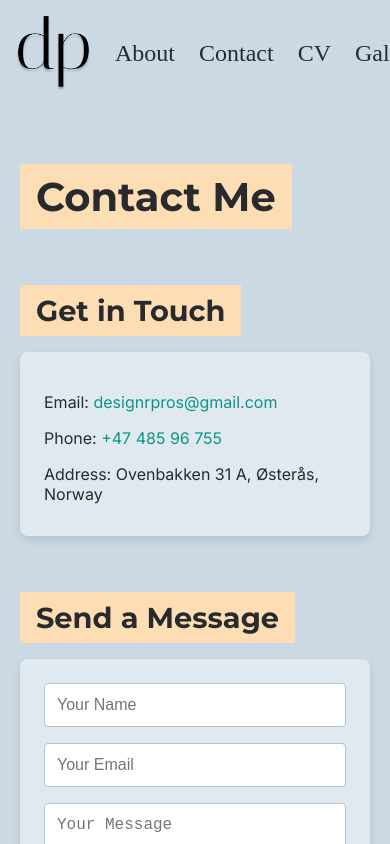
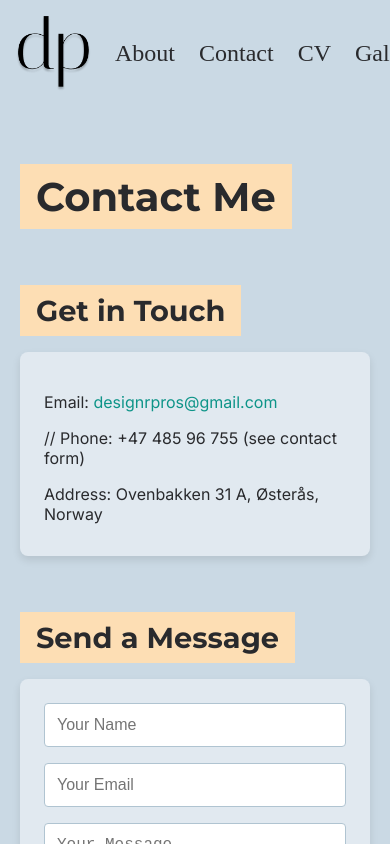
Before and after one commit to Designrpros/Designr-Pro, a Next.js app: page /contact in a window 390 px wide. Built offline with nearby package versions, Linux system fonts and the light colour scheme.

Commit message:
Hide: Phone number from public display

```diff
--- a/src/app/contact/page.tsx
+++ b/src/app/contact/page.tsx
@@ -214,7 +214,7 @@ export default function Contact() {
             Email: <ContactLink href="mailto:vegarberentsen@gmail.com">designrpros@gmail.com</ContactLink>
           </ContactInfo>
           <ContactInfo>
-            Phone: <ContactLink href="tel:+4748596755">+47 485 96 755</ContactLink>
+            // Phone: +47 485 96 755 (see contact form)
           </ContactInfo>
           <ContactInfo>Address: Ovenbakken 31 A, Østerås, Norway</ContactInfo>
         </SectionContent>
```
